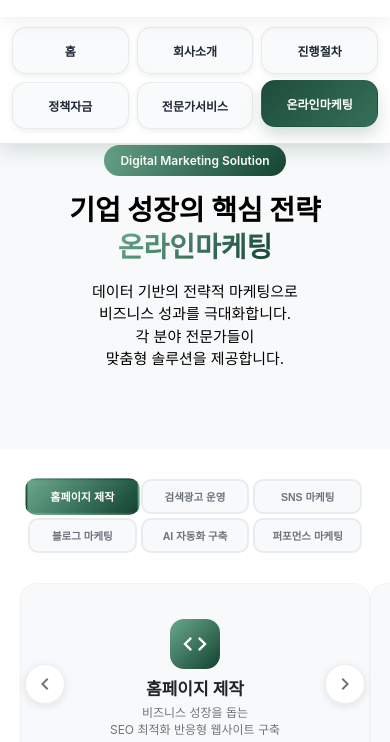
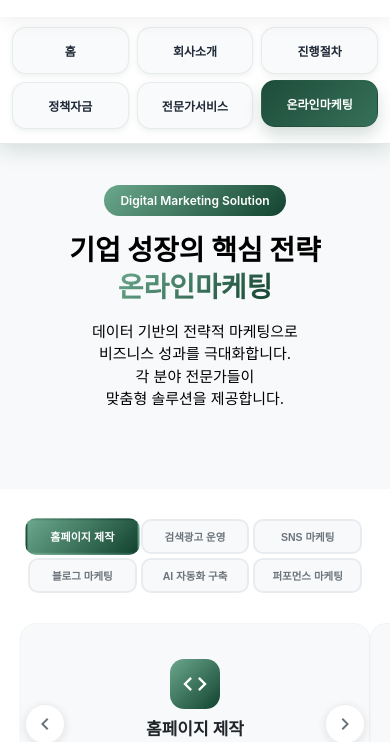
Before and after one commit to betterlab-kr/betterlab, a website: page marketing.html in a window 390 px wide. Shown: the part 55-797 px from the top of the page. Drawn offline with Linux system fonts and the light colour scheme; a web font is replaced by a local one.

Commit message:
fix: 온라인마케팅 480px 모바일 상단 패딩 200px → 240px

```diff
--- a/marketing.html
+++ b/marketing.html
@@ -173,7 +173,7 @@
 /* 작은 모바일 화면 */
 @media (max-width: 480px) {
     .mkt-hero-section {
-        padding: 200px 0 30px !important;
+        padding: 240px 0 30px !important;
     }
 
     .mkt-hero-section .section-title {
```
